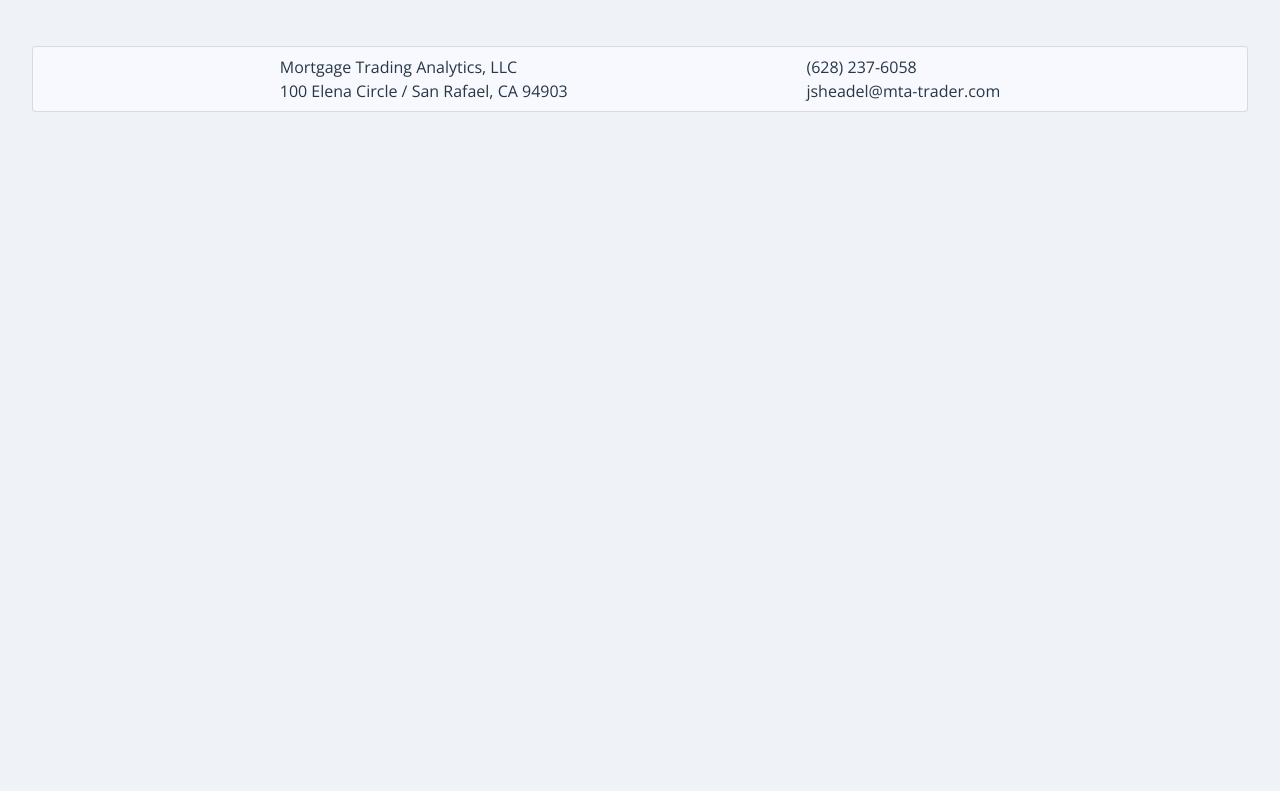
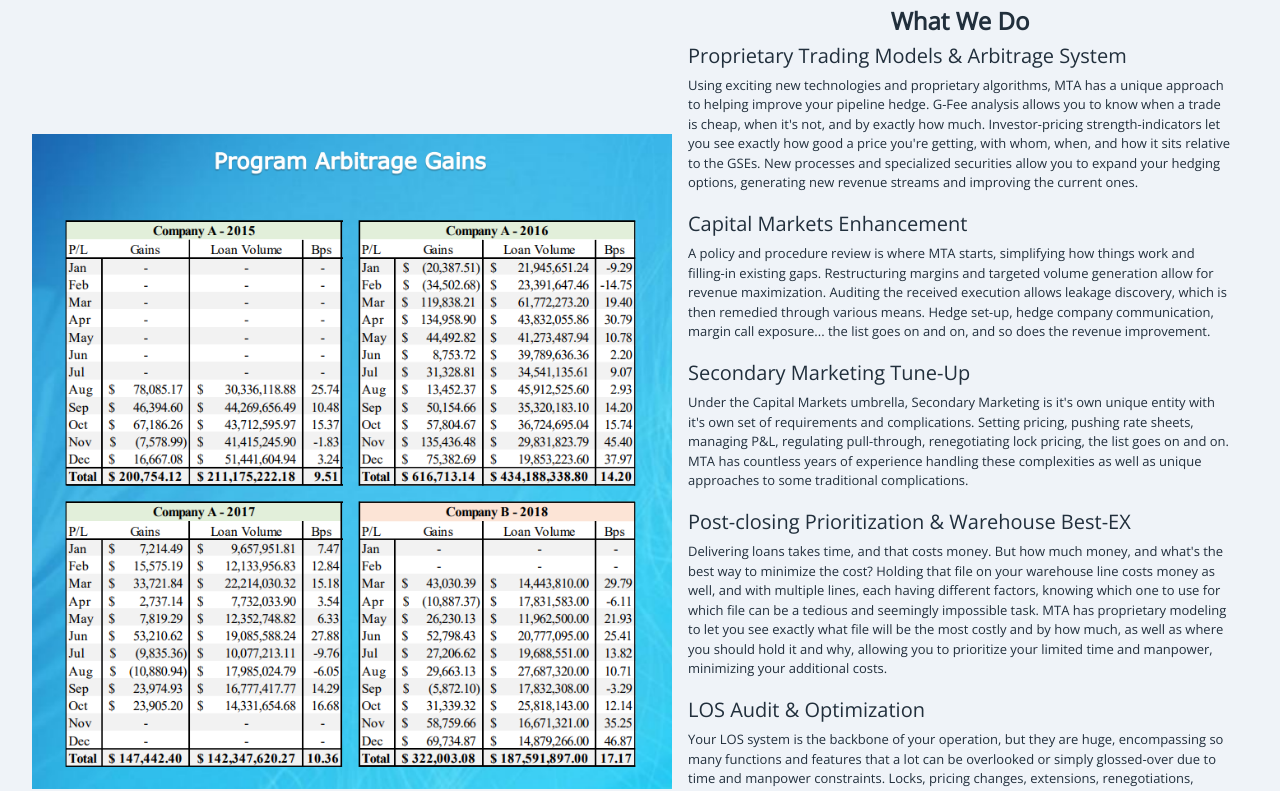
Before and after one commit to MTA-Trader/Front-Page, a React (Create React App) app: page / in a window 1280 px wide. Shown: the part 900-1691 px from the top of the page. Before the commit the page ends 1012 px from the top, so only its background shows below. Built offline with nearby package versions, Linux system fonts and the light colour scheme.

Commit message:
What we do section

```diff
--- a/src/App.css
+++ b/src/App.css
@@ -3,7 +3,7 @@
 body {
   background-color: #eff3f8;
   color: #212F3C;
-  font-size: medium;
+  font-size: small;
   font-family: 'Open Sans', sans-serif;
 }
 
--- a/src/pages/Home.js
+++ b/src/pages/Home.js
@@ -5,16 +5,37 @@ const HomePage = props => {
     return <PageContainer>
         <img className="full-width" style={{ objectFit: "cover", height: "30rem" }} src="../../images/transamerica-pyramid.jpg" alt="Transamerica Pyramid" />
         <div style={{ margin: "1rem 0 1rem 0" }}>
-            {/* <h3 style={{ fontWeight: 600, textAlign: "center" }}>Who We Are</h3> */}
+            <h4 style={{ fontWeight: 600, textAlign: "center" }}>Who We Are</h4>
             Mortgage Trading Analytics, LLC (MTA) is a capital markets optimization shop, specializing in risk management and trading arbitrage with a focus on technology. Cultivating and creating various trading opportunities as well as analyzing multiple secondary marketing sales options allows MTA to bridge the gap between where you are and where you want to be.
-            <br />
-            <br />
+            <br /><br />
             Designed to work in concert with banks, mortgage banks, warehouse banks, and hedge firms (replacing none and enhancing each), MTA leverages the vast experience of its principals as well as exciting new technologies and proprietary algorithms to create revenue streams, reduce leakage, and improve overall performance, streamlining the entire process and maximizing profitability.
-            <br />
-            <br />
+            <br /><br />
             In addition to risk management and trading arbitrage, MTA is well-versed in strategic consulting services, specializing in problem detection and resolution. Previous assignments run the gamut: operational tuning, system build-outs, code reconciliation, financial modeling, forecasting, pipeline metrics, custom analytics, best-ex sales solutions, trade improvement, department creation.
         </div>
         {/* <img className="full-width" style={{ objectFit: "cover", height: "30rem" }} src="../../images/golden-gate-bridge.jpg" alt="SF Golden Gate Bridge" /> */}
+        <div style={{ display: "flex", alignItems: "center", flexWrap: "wrap" }}>
+            <img style={{ flexBasis: "auto", flexGrow: 1, maxWidth: "40rem" }} src="../../images/gains.png" alt="Gains" />
+            <div style={{ flexBasis: "20rem", flexGrow: 2, padding: "1rem" }}>
+                <h4 style={{ fontWeight: 600, textAlign: "center", marginTop: "5rem" }}>What We Do</h4>
+                <h5>Proprietary Trading Models &#38; Arbitrage System</h5>
+                Using exciting new technologies and proprietary algorithms, MTA has a unique approach to helping improve your pipeline hedge. G-Fee analysis allows you to know when a trade is cheap, when it's not, and by exactly how much. Investor-pricing strength-indicators let you see exactly how good a price you're getting, with whom, when, and how it sits relative to the GSEs. New processes and specialized securities allow you to expand your hedging options, generating new revenue streams and improving the current ones.
+                <br /><br />
+                <h5>Capital Markets Enhancement</h5>
+                A policy and procedure review is where MTA starts, simplifying how things work and filling-in existing gaps. Restructuring margins and targeted volume generation allow for revenue maximization. Auditing the received execution allows leakage discovery, which is then remedied through various means. Hedge set-up, hedge company communication, margin call exposure... the list goes on and on, and so does the revenue improvement.
+                <br /><br />
+                <h5>Secondary Marketing Tune-Up</h5>
+                Under the Capital Markets umbrella, Secondary Marketing is it's own unique entity with it's own set of requirements and complications. Setting pricing, pushing rate sheets, managing P&L, regulating pull-through, renegotiating lock pricing, the list goes on and on. MTA has countless years of experience handling these complexities as well as unique approaches to some traditional complications.
+                <br /><br />
+                <h5>Post-closing Prioritization &#38; Warehouse Best-EX</h5>
+                Delivering loans takes time, and that costs money. But how much money, and what's the best way to minimize the cost? Holding that file on your warehouse line costs money as well, and with multiple lines, each having different factors, knowing which one to use for which file can be a tedious and seemingly impossible task. MTA has proprietary modeling to let you see exactly what file will be the most costly and by how much, as well as where you should hold it and why, allowing you to prioritize your limited time and manpower, minimizing your additional costs.
+                <br /><br />
+                <h5>LOS Audit &#38; Optimization</h5>
+                Your LOS system is the backbone of your operation, but they are huge, encompassing so many functions and features that a lot can be overlooked or simply glossed-over due to time and manpower constraints. Locks, pricing changes, extensions, renegotiations, margins, controls, workflow, pricing leakage: MTA has decades of experience setting-up and optimizing operating systems, allowing us to maximize your returns and streamline the entire process.
+                <br /><br />
+                <h5>Department Creation, Build-out, Restructure, Outsourcing</h5>
+                Don't have a lock desk? Need your Secondary Marketing Department reorganized? Does Capital Markets need a tear-down and rebuild? MTA has done all of that. Or perhaps it's time to shrink them down and outsource a good bit of the process. MTA can do that too, helping you downsize or offload various capital markets processes... or just let us handle it for you.
+            </div>
+        </div>
         <Footer />
     </PageContainer>
 }
```
Also changed, not shown: public/images/gains.png (added).
